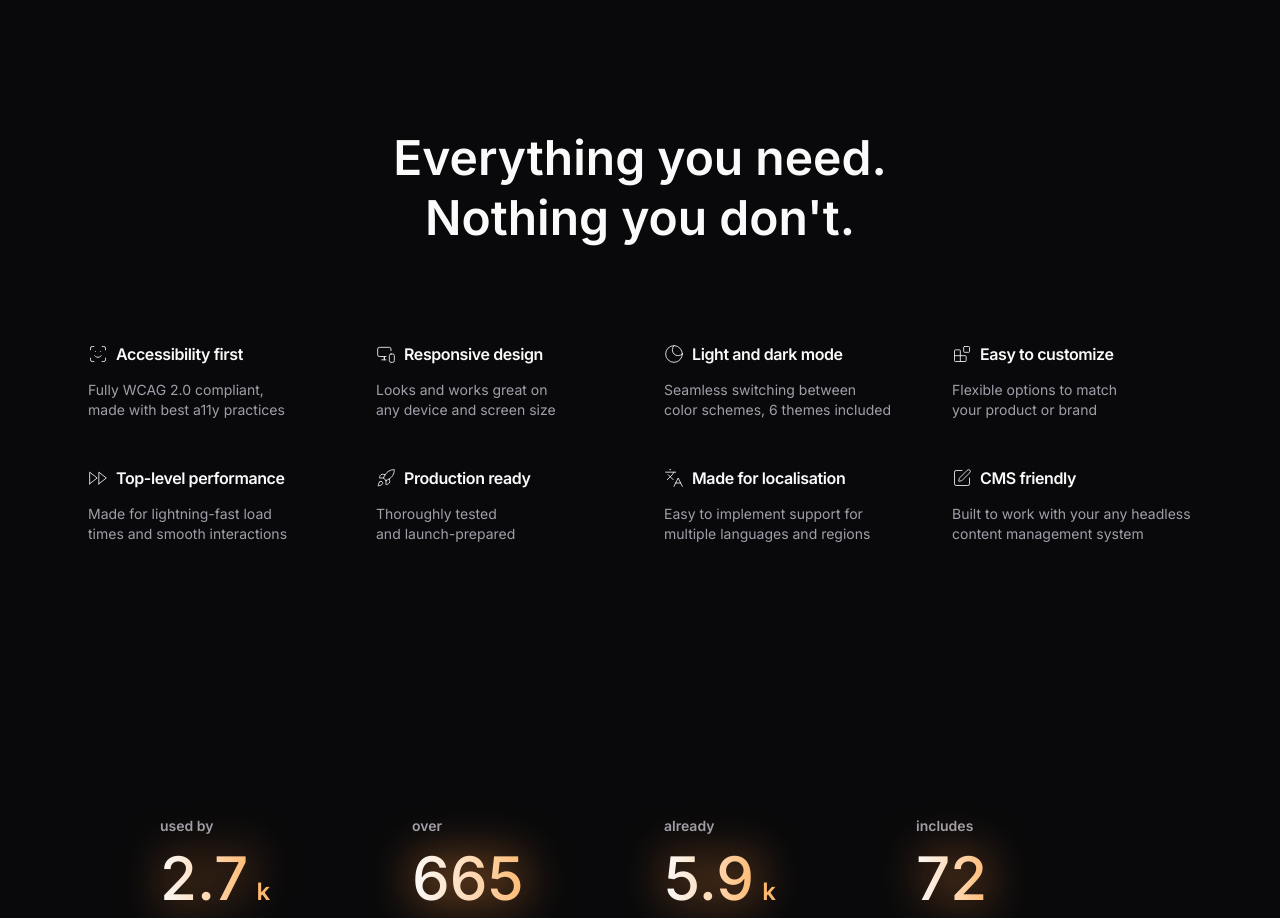
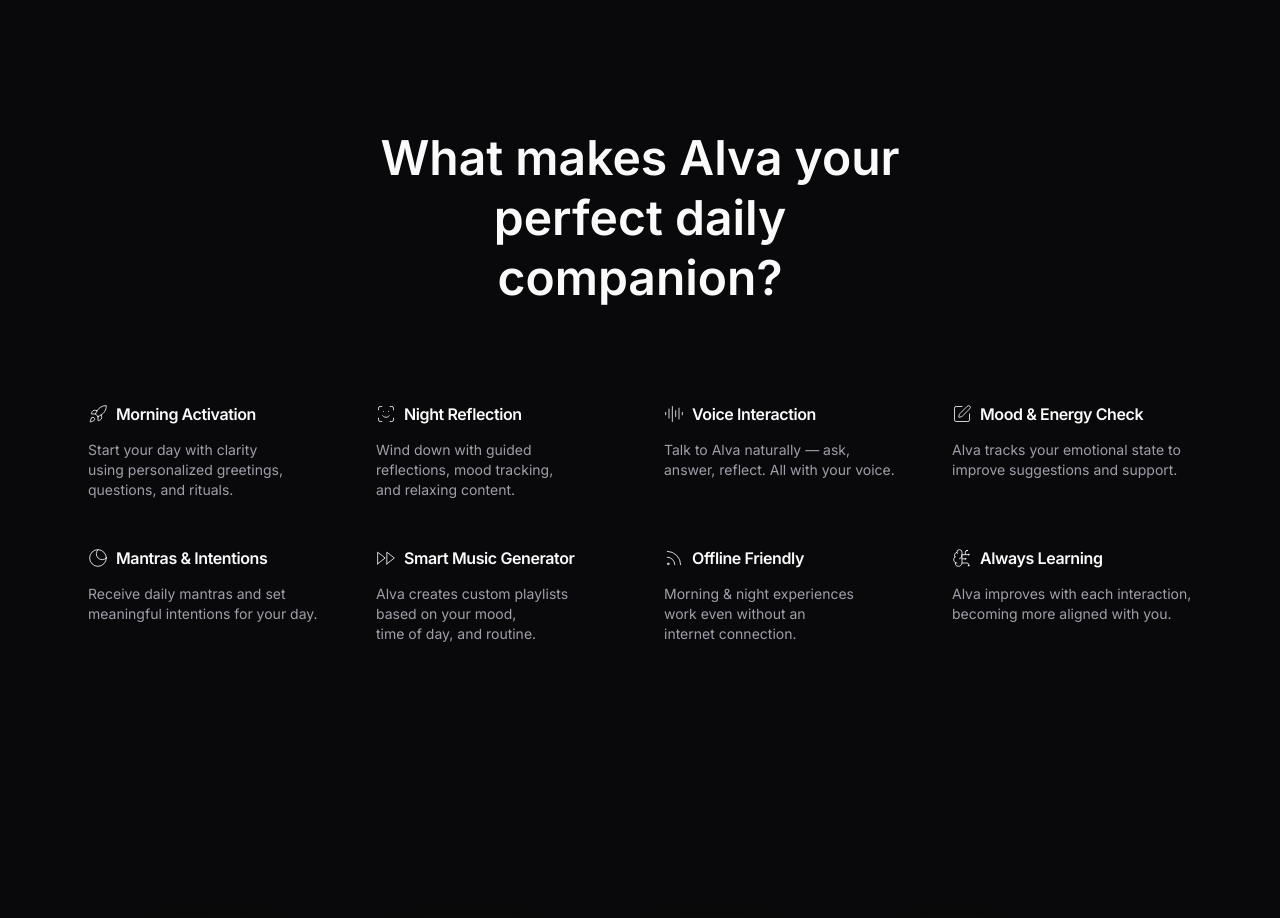
Before and after one commit to DiegoCM1/Alva, a Next.js app: page / in a window 1280 px wide. Shown: the part 1300-2218 px from the top of the page. Built offline with nearby package versions, Linux system fonts and the light colour scheme.

Commit message:
Customized features section

```diff
--- a/components/sections/items/default.tsx
+++ b/components/sections/items/default.tsx
@@ -1,10 +1,10 @@
 import { ReactNode } from "react";
 import {
-  BlocksIcon,
+  RssIcon,
   EclipseIcon,
   FastForwardIcon,
-  LanguagesIcon,
-  MonitorSmartphoneIcon,
+  BrainCircuitIcon,
+  AudioLinesIcon,
   RocketIcon,
   ScanFaceIcon,
   SquarePenIcon,
@@ -26,52 +26,58 @@
 }
 
 export default function Items({
-  title = "Everything you need. Nothing you don't.",
+  title = "What makes Alva your perfect daily companion?",
   items = [
     {
-      title: "Accessibility first",
-      description: "Fully WCAG 2.0 compliant, made with best a11y practices",
+      title: "Morning Activation",
+      description:
+        "Start your day with clarity using personalized greetings, questions, and rituals.",
+      icon: <RocketIcon className="size-5 stroke-1" />,
+    },
+    {
+      title: "Night Reflection",
+      description:
+        "Wind down with guided reflections, mood tracking, and relaxing content.",
       icon: <ScanFaceIcon className="size-5 stroke-1" />,
     },
     {
-      title: "Responsive design",
-      description: "Looks and works great on any device and screen size",
-      icon: <MonitorSmartphoneIcon className="size-5 stroke-1" />,
+      title: "Voice Interaction",
+      description:
+        "Talk to Alva naturally — ask, answer, reflect. All with your voice.",
+      icon: <AudioLinesIcon className="size-5 stroke-1" />,
     },
     {
-      title: "Light and dark mode",
+      title: "Mood & Energy Check",
       description:
-        "Seamless switching between color schemes, 6 themes included",
+        "Alva tracks your emotional state to improve suggestions and support.",
+      icon: <SquarePenIcon className="size-5 stroke-1" />,
+    },
+    {
+      title: "Mantras & Intentions",
+      description:
+        "Receive daily mantras and set meaningful intentions for your day.",
       icon: <EclipseIcon className="size-5 stroke-1" />,
     },
     {
-      title: "Easy to customize",
-      description: "Flexible options to match your product or brand",
-      icon: <BlocksIcon className="size-5 stroke-1" />,
-    },
-    {
-      title: "Top-level performance",
-      description: "Made for lightning-fast load times and smooth interactions",
+      title: "Smart Music Generator",
+      description:
+        "Alva creates custom playlists based on your mood, time of day, and routine.",
       icon: <FastForwardIcon className="size-5 stroke-1" />,
     },
     {
-      title: "Production ready",
-      description: "Thoroughly tested and launch-prepared",
-      icon: <RocketIcon className="size-5 stroke-1" />,
+      title: "Offline Friendly",
+      description:
+        "Morning & night experiences work even without an internet connection.",
+      icon: <RssIcon className="size-5 stroke-1" />,
     },
     {
-      title: "Made for localisation",
+      title: "Always Learning",
       description:
-        "Easy to implement support for multiple languages and regions",
-      icon: <LanguagesIcon className="size-5 stroke-1" />,
-    },
-    {
-      title: "CMS friendly",
-      description:
-        "Built to work with your any headless content management system",
-      icon: <SquarePenIcon className="size-5 stroke-1" />,
+        "Alva improves with each interaction, becoming more aligned with you.",
+      icon: <BrainCircuitIcon className="size-5 stroke-1" />,
     },
   ],
+
   className,
 }: ItemsProps) {
   return (
```
